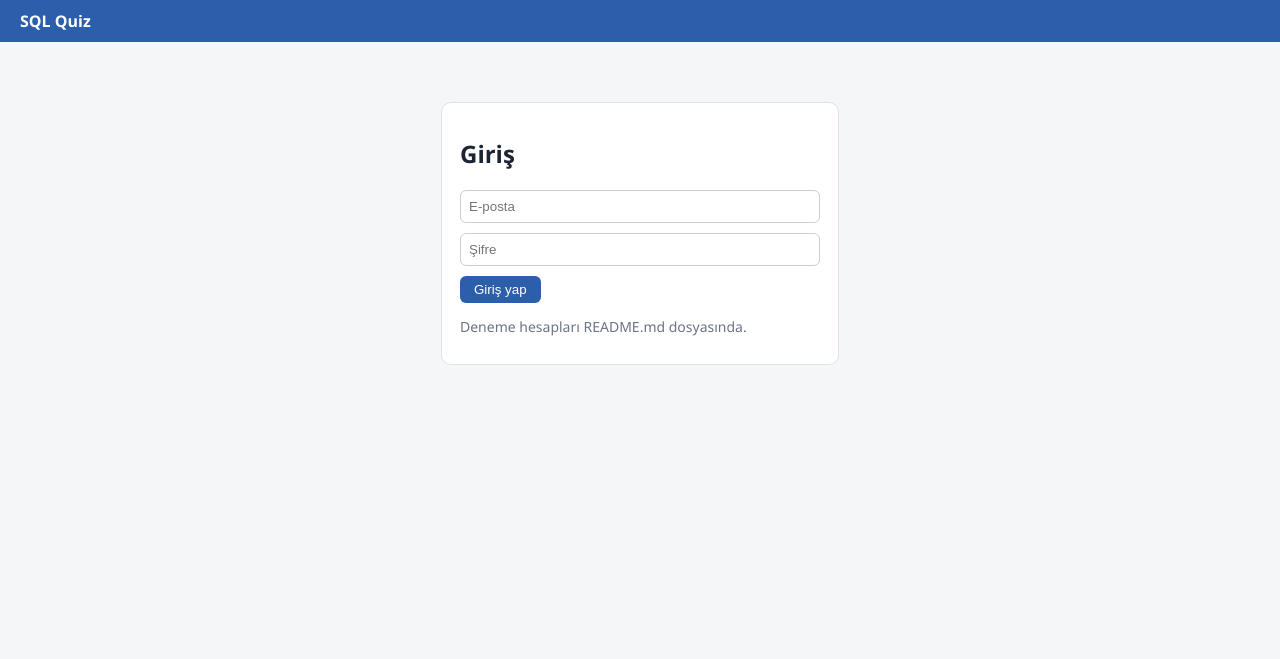
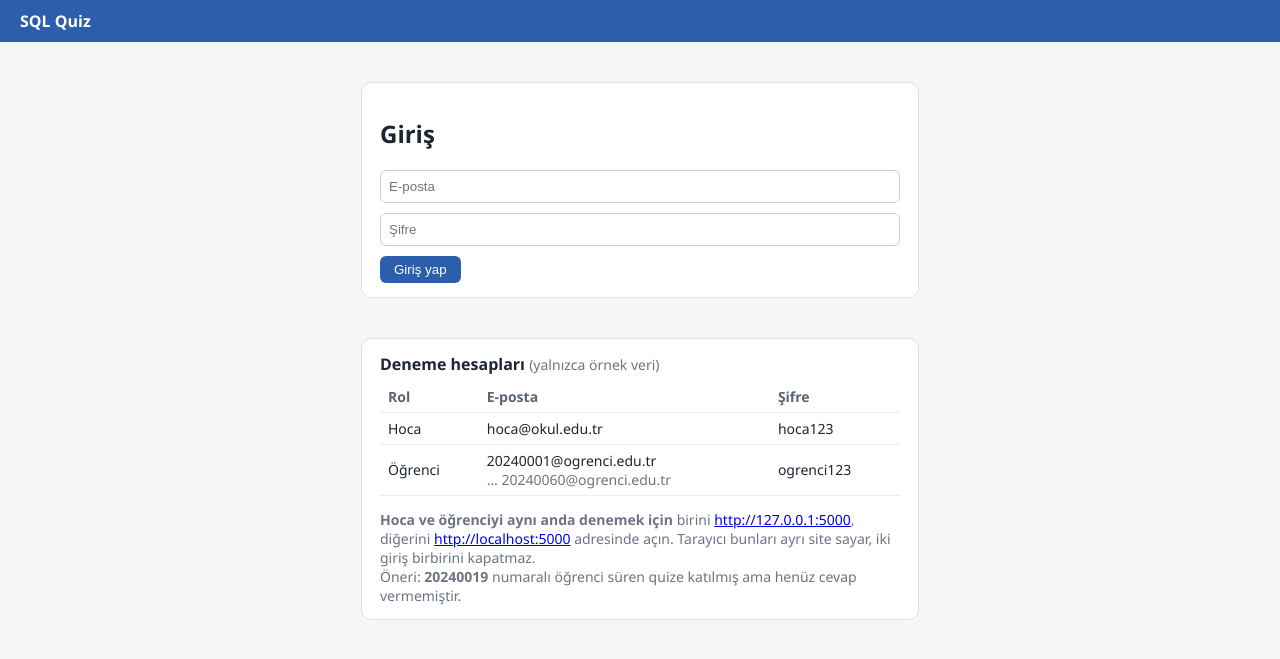
Before and after one commit to yagizefecsoy/sqlite-quiz-db, a Flask app: page / in a window 1280 px wide. Shown: the top 659 px of the page. Run offline with Flask 3, Linux system fonts and the light colour scheme.

Commit message:
Hocanın tek başına incelemesi için: açılışta bayat veri kontrolü (10 dk), sarı kural kutuları, giriş sayfasında deneme hesapları, README'de Hızlı inceleme
Co-Authored-By: Claude Opus 5.5 <noreply@anthropic.com>

```diff
--- a/app.py
+++ b/app.py
@@ -12,10 +12,16 @@ veritabanında tanımlıdır. Arayüz sadece SQL çalıştırır, veritabanı bi
 işlemi reddederse hata mesajını ekranda gösterir.
 
 Çalıştırma:  python app.py   ->   tarayıcıda http://127.0.0.1:5000
+
+Açılışta: süren quiz 10 dakikadan uzun süredir açıksa örnek veri "bayat"
+sayılır ve seed.py ile yeniden kurulur (ayrıntı: bayat_veriyi_tazele).
 """
 
 import hashlib
+import os
 import sqlite3
+import subprocess
+import sys
 
 from flask import Flask, flash, redirect, render_template, request, session, url_for
 
@@ -23,6 +29,17 @@ app = Flask(__name__)
 app.secret_key = "quiz-projesi-gizli-anahtar"   # oturum (giriş) bilgisini imzalamak için
 
 VERITABANI = "quiz.db"
+BAYAT_ESIGI_SN = 600   # süren quiz 10 dakikadan uzun süredir açıksa örnek veri bayat sayılır
+
+# Veritabanının reddettiği işlemler için ekranda gösterilecek açıklamalar.
+# (hata mesajında geçen ifade, kullanıcıya gösterilecek açıklama)
+KURAL_ACIKLAMALARI = [
+    ("oturumlar.durum",        "Aynı anda yalnızca bir quiz sürebilir. Önce süren quizi bitirin."),
+    ("Oturum aktif degil",     "Quiz şu an sürmüyor: cevap kaydedilemez ya da değiştirilemez."),
+    ("Oturum bitmis",          "Bitmiş bir quize katılınamaz."),
+    ("Gecersiz durum gecisi",  "Quiz durumu yalnızca ileri gidebilir: başlamadı → sürüyor → bitti."),
+    ("katilimlar.kullanici_id", "Bu quize zaten katıldınız."),
+]
 
 
 def baglan():
@@ -39,15 +56,23 @@ def sifre_dogru_mu(sifre, sifre_hash, sifre_salt):
     return ozet.hex() == sifre_hash
 
 
+def kural_aciklamasi(hata_metni):
+    """Veritabanının hata mesajına uyan Türkçe açıklamayı bulur."""
+    for ifade, aciklama in KURAL_ACIKLAMALARI:
+        if ifade in hata_metni:
+            return aciklama
+    return "Bu işlem veri bütünlüğü kurallarına aykırı olduğu için reddedildi."
+
+
 def islem_yap(sql, degerler):
-    """Veriyi değiştiren bir SQL çalıştırır. Veritabanı reddederse
-    hata mesajını ekranda göstermek üzere flash() ile saklar."""
+    """Veriyi değiştiren bir SQL çalıştırır. Veritabanı reddederse, ekranda
+    sarı 'kural' kutusunda göstermek üzere açıklama + asıl mesajı saklar."""
     baglanti = baglan()
     try:
         baglanti.execute(sql, degerler)
         baglanti.commit()
     except sqlite3.Error as hata:
-        flash(f"Veritabanı işlemi reddetti: {hata}")
+        flash(kural_aciklamasi(str(hata)) + "||" + str(hata), "kural")
     baglanti.close()
 
 
@@ -82,6 +107,12 @@ def canli():
 # ---------------------------------------------------------------------
 @app.route("/", methods=["GET", "POST"])
 def giris():
+    # Zaten giriş yapmış kullanıcı kendi sayfasına gider
+    if request.method == "GET" and session.get("rol") == "hoca":
+        return redirect(url_for("hoca"))
+    if request.method == "GET" and session.get("rol") == "ogrenci":
+        return redirect(url_for("ogrenci"))
+
     if request.method == "POST":
         baglanti = baglan()
         kullanici = baglanti.execute(
@@ -309,5 +340,33 @@ def sonuc(oturum_id):
     return render_template("sonuc.html", oturum=oturum, ozet=ozet, sonuclar=sonuclar)
 
 
+# ---------------------------------------------------------------------
+# AÇILIŞTA BAYAT VERİ KONTROLÜ
+# ---------------------------------------------------------------------
+def bayat_veriyi_tazele():
+    """Örnek veride bir quiz 'sürüyor' olarak bırakılır. seed.py'den günler sonra
+    açılırsa bu quiz günlerdir sürüyor görünür. Bu yüzden açılışta bir kez bakılır:
+    quiz.db yoksa ya da süren quiz 10 dakikadan uzun süredir açıksa seed.py çalıştırılır.
+    Uygulama çalışırken bir daha kontrol edilmez, yapılan işlemler korunur."""
+    if not os.path.exists(VERITABANI):
+        print("quiz.db bulunamadı, örnek veri kuruluyor (python seed.py)...")
+        subprocess.run([sys.executable, "seed.py"], check=True)
+        return
+
+    baglanti = baglan()
+    oturum = baglanti.execute(
+        "SELECT kod, gecen_sure_sn FROM v_oturum_durumu WHERE durum = 'suruyor'"
+    ).fetchone()
+    baglanti.close()
+
+    if oturum and oturum["gecen_sure_sn"] > BAYAT_ESIGI_SN:
+        dakika = oturum["gecen_sure_sn"] // 60
+        print(f"Süren quiz ({oturum['kod']}) {dakika // 60} saat {dakika % 60} dakikadır "
+              "açık görünüyordu: örnek veri bayat.")
+        print("Örnek veri yeniden kuruluyor (python seed.py)...")
+        subprocess.run([sys.executable, "seed.py"], check=True)
+
+
 if __name__ == "__main__":
+    bayat_veriyi_tazele()
     app.run(debug=True)
--- a/templates/base.html
+++ b/templates/base.html
@@ -9,9 +9,10 @@
     .ust   { background: #2b5fab; color: #fff; padding: 10px 20px; display: flex; justify-content: space-between; }
     .ust a { color: #fff; }
     .icerik { max-width: 900px; margin: 20px auto; padding: 0 16px; }
-    .kart  { background: #fff; border: 1px solid #dde1e8; border-radius: 10px; padding: 14px 18px; margin-bottom: 14px; }
+    .kart  { background: #fff; border: 1px solid #dde1e8; border-radius: 10px; padding: 14px 18px; margin-bottom: 14px; overflow-x: auto; }
     .soluk { color: #6b7385; font-size: 14px; }
     .hata  { background: #fdecea; border: 1px solid #f5c2bd; color: #a12a1f; padding: 10px 14px; border-radius: 8px; margin-bottom: 14px; }
+    .kural { background: #fdf3dd; border: 1px solid #ecd398; color: #6b4600; padding: 10px 14px; border-radius: 8px; margin-bottom: 14px; }
     .rozet { display: inline-block; padding: 3px 10px; border-radius: 12px; font-size: 13px; font-weight: 600; }
     .yesil { background: #dff5e7; color: #1f7a4d; }
     .sari  { background: #fdf3dd; color: #8a5a00; }
@@ -35,8 +36,17 @@
     {% if session.get("ad") %}<span>{{ session["ad"] }} · <a href="{{ url_for('cikis') }}">Çıkış</a></span>{% endif %}
   </div>
   <div class="icerik">
-    {% for mesaj in get_flashed_messages() %}
-      <div class="hata">{{ mesaj }}</div>
+    {% for kategori, mesaj in get_flashed_messages(with_categories=true) %}
+      {% if kategori == "kural" %}
+        {# Veritabanının reddettiği işlem: hata değil, bir veri bütünlüğü kuralı #}
+        {% set parcalar = mesaj.split("||") %}
+        <div class="kural">
+          <b>⚠ Veri bütünlüğü kuralı:</b> {{ parcalar[0] }}
+          <div class="soluk">Bu kuralı veritabanı uyguladı. Veritabanı mesajı: <code>{{ parcalar[1] }}</code></div>
+        </div>
+      {% else %}
+        <div class="hata">{{ mesaj }}</div>
+      {% endif %}
     {% endfor %}
     {% block icerik %}{% endblock %}
   </div>
--- a/templates/giris.html
+++ b/templates/giris.html
@@ -1,12 +1,27 @@
 {% extends "base.html" %}
 {% block icerik %}
-<div class="kart" style="max-width: 360px; margin: 60px auto;">
+<div class="kart" style="max-width: 520px; margin: 40px auto;">
   <h2>Giriş</h2>
   <form method="post">
     <input name="email" type="email" placeholder="E-posta" required>
     <input name="sifre" type="password" placeholder="Şifre" required>
     <button type="submit">Giriş yap</button>
   </form>
-  <p class="soluk">Deneme hesapları README.md dosyasında.</p>
+</div>
+
+<div class="kart" style="max-width: 520px; margin: 0 auto;">
+  <b>Deneme hesapları</b> <span class="soluk">(yalnızca örnek veri)</span>
+  <table style="margin-top: 6px;">
+    <tr><th>Rol</th><th>E-posta</th><th>Şifre</th></tr>
+    <tr><td>Hoca</td><td>hoca@okul.edu.tr</td><td>hoca123</td></tr>
+    <tr><td>Öğrenci</td><td>20240001@ogrenci.edu.tr<br><span class="soluk">… 20240060@ogrenci.edu.tr</span></td><td>ogrenci123</td></tr>
+  </table>
+  <p class="soluk" style="margin-bottom: 0;">
+    <b>Hoca ve öğrenciyi aynı anda denemek için</b> birini
+    <a href="http://127.0.0.1:5000">http://127.0.0.1:5000</a>, diğerini
+    <a href="http://localhost:5000">http://localhost:5000</a> adresinde açın.
+    Tarayıcı bunları ayrı site sayar, iki giriş birbirini kapatmaz.
+    <br>Öneri: <b>20240019</b> numaralı öğrenci süren quize katılmış ama henüz cevap vermemiştir.
+  </p>
 </div>
 {% endblock %}
```
Also changed, not shown: rapor/rapor.html (+7 -4 lines), README.md, quiz.db, 1 other file.
